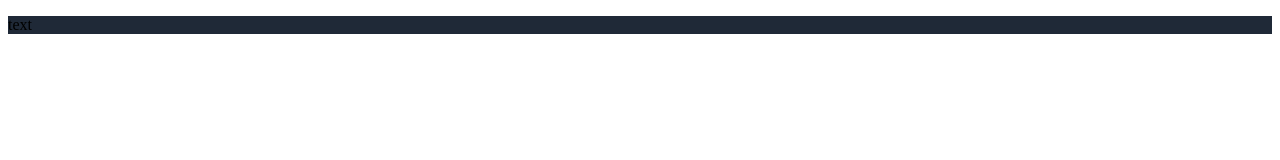
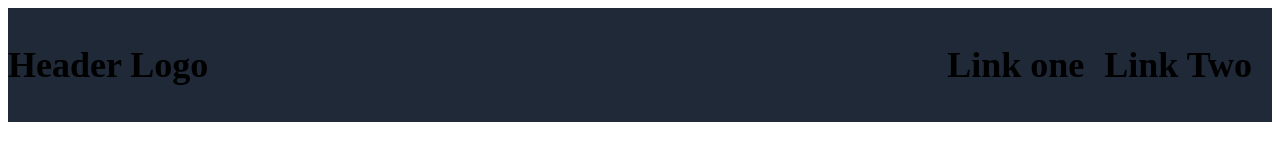
Before and after one commit to jackalot/O-Landing-Page, a plain HTML site: page Index.html in a window 1280 px wide. Drawn offline with Linux system fonts and the light colour scheme.

Commit message:
did the layout for the header

```diff
--- a/Index.html
+++ b/Index.html
@@ -6,8 +6,12 @@
         <meta charset="utf-8">
     </head>
     <body>
-        <header>
-            <p>text</p>
+        <header class="information-header-text">
+            <p class="">Header Logo</p>
+            <ul>
+                <li>Link one</li>
+                <li>Link Two</li>
+            </ul>
         </header>
     </body>
 </html>
--- a/Styles/Style.css
+++ b/Styles/Style.css
@@ -1,5 +1,14 @@
 header {
-    background-color: #1f2937;
+    display: flex;
+    flex-direction: row;
+}
+header ul {
+    display: flex;
+    margin-left: auto;
+    list-style-type: none;
+}
+li {
+    margin-right: 20px;
 }
 /*put these values here so it will be easier later*/
 .Hero-Main-Text {
@@ -17,7 +26,7 @@ header {
 .information-header-text {
 font-size: 36px;
 font-weight: bolder;
-color: #1f2937;
+background-color: #1f2937;
 }
 .quote-section-background-color {
     color: #E5E7EB;
```
